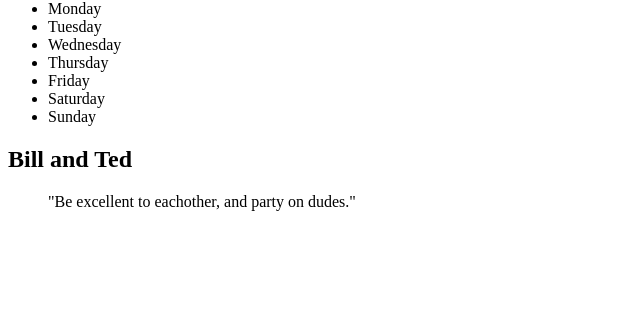
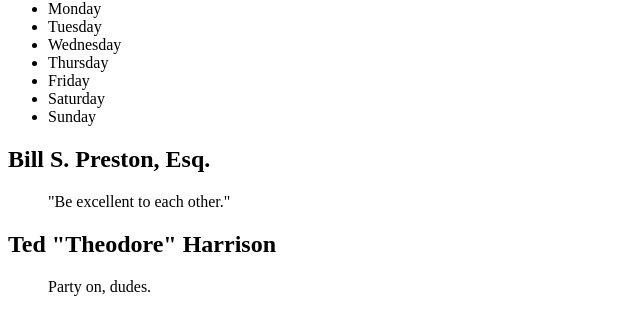
Before and after one commit to aidanjacobson/CIS133, a plain HTML site: page Week2/index.html in a window 1280 px wide. Shown: the part 66-400 px from the top of the page, without its empty margins (0-640 px from the left). Drawn offline with Linux system fonts and the light colour scheme.

Commit message:
bill and ted said it best

```diff
--- a/Week2/index.html
+++ b/Week2/index.html
@@ -8,5 +8,7 @@
     <li>Saturday</li>
     <li>Sunday</li>
 </ul>
-<h2>Bill and Ted</h2>
-<blockquote>"Be excellent to eachother, and party on dudes."</blockquote>
+<h2>Bill S. Preston, Esq.</h2>
+<blockquote>"Be excellent to each other."</blockquote>
+<h2>Ted "Theodore" Harrison</h2>
+<blockquote>Party on, dudes.</blockquote>
```
